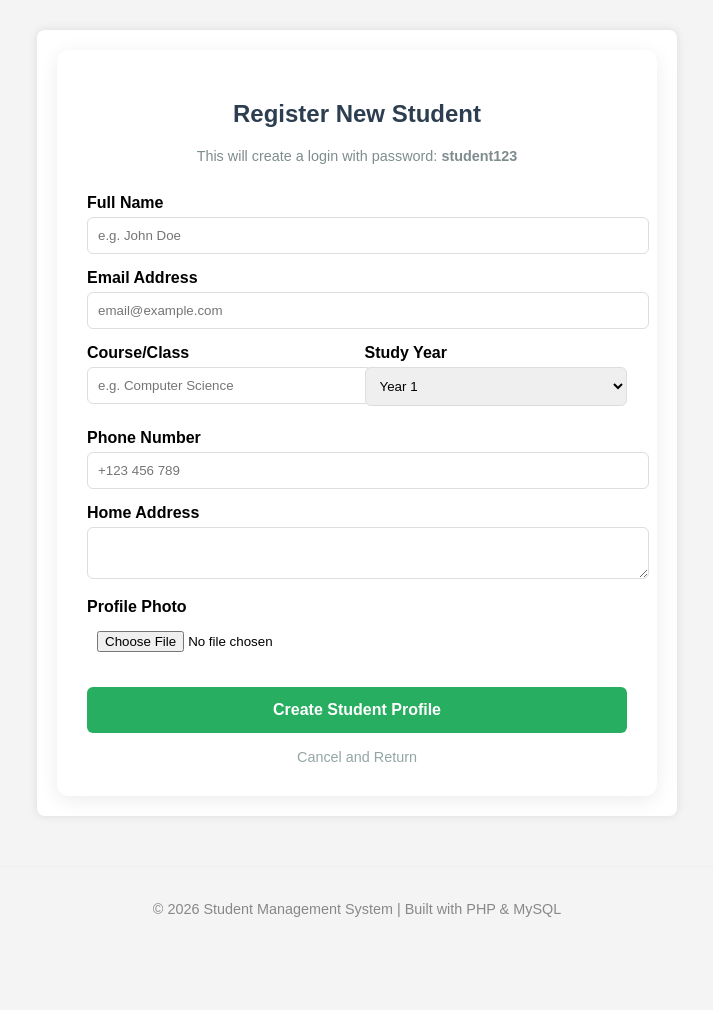
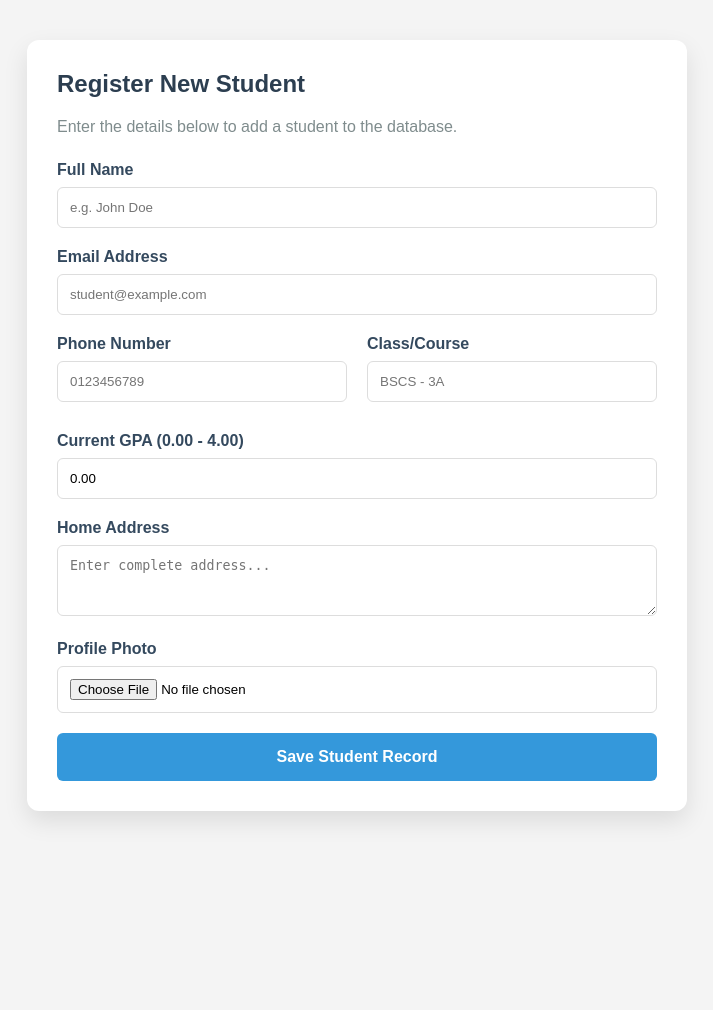
Before and after one commit to saron1927/student-management-system, a PHP site: page /create_student.php in a window 1280 px wide. Shown: the part 140-1150 px from the top of the page, without its empty margins (283-996 px from the left). After the commit the page ends 961 px from the top, so only its background shows below. Run offline with PHP 8.4, Linux system fonts and the light colour scheme; the visitor is signed in with stand-in values (Sample User, id 1).

Commit message:
resolve dashboard stats, student list visibility, and registration

```diff
--- a/create_student.php
+++ b/create_student.php
@@ -2,134 +2,119 @@
 session_start();
 require 'config.php';
 
-// 1. SECURITY CHECK: Only Admins can create students
-if (!isset($_SESSION['user_id']) || $_SESSION['role'] !== 'admin') {
+// 1. SECURITY: Ensure user is logged in
+if (!isset($_SESSION['user_id'])) {
     header("Location: login.php");
     exit();
 }
 
+$message = "";
+
+// 2. PROCESS FORM SUBMISSION
 if ($_SERVER['REQUEST_METHOD'] == 'POST') {
-    $name = trim($_POST['name']);
-    $email = trim($_POST['email']);
-    $phone = trim($_POST['phone']);
-    $class_name = trim($_POST['class_name']);
-    $study_year = $_POST['study_year'];
-    $address = trim($_POST['address']);
-    $photoName = 'default.png';
+    $name = $_POST['name'];
+    $email = $_POST['email'];
+    $phone = $_POST['phone'];
+    $class_name = $_POST['class_name'];
+    $gpa = $_POST['gpa'];
+    $address = $_POST['address'];
+
+    // Handle Photo Upload
+    $photo = "default.png"; // Default if no file uploaded
+    if (!empty($_FILES['photo']['name'])) {
+        $target_dir = "uploads/";
+        // Create folder if it doesn't exist
+        if (!file_exists($target_dir)) { mkdir($target_dir, 0777, true); }
+
+        $photo = time() . "_" . basename($_FILES["photo"]["name"]);
+        move_uploaded_file($_FILES["photo"]["tmp_id"], $target_dir . $photo);
+    }
 
     try {
-        $pdo->beginTransaction();
+        // 3. INSERT DATA
+        // Note: We leave user_id as NULL or 0 if this is a general entry,
+        // or you can set it to $_SESSION['user_id'] if the student is adding themselves.
+        $sql = "INSERT INTO students (name, email, phone, class_name, gpa, address, photo, user_id)
+                VALUES (?, ?, ?, ?, ?, ?, ?, ?)";
+        $stmt = $pdo->prepare($sql);
+        $stmt->execute([$name, $email, $phone, $class_name, $gpa, $address, $photo, 0]);
 
-        // A. CHECK IF USER ALREADY EXISTS
-        $username = strtolower(str_replace(' ', '', $name));
-        $check = $pdo->prepare("SELECT id FROM users WHERE username = ?");
-        $check->execute([$username]);
-        if ($check->fetch()) {
-            // If username exists, add a random number to make it unique
-            $username .= rand(10, 99);
-        }
-
-        // B. CREATE LOGIN ACCOUNT
-        $password = password_hash("student123", PASSWORD_DEFAULT);
-        $stmtUser = $pdo->prepare("INSERT INTO users (username, password, role) VALUES (?, ?, 'student')");
-        $stmtUser->execute([$username, $password]);
-
-        // IMPORTANT: Get the ID of the user we just created
-        $new_user_id = $pdo->lastInsertId();
-
-        // C. HANDLE PHOTO UPLOAD
-        if (isset($_FILES['photo']) && $_FILES['photo']['error'] == 0) {
-            $targetDir = "uploads/";
-            if (!is_dir($targetDir)) mkdir($targetDir, 0777, true);
-
-            $photoName = time() . "_" . basename($_FILES["photo"]["name"]);
-            move_uploaded_file($_FILES["photo"]["tmp_name"], $targetDir . $photoName);
-        }
-
-        // D. INSERT STUDENT RECORD (Linked via user_id)
-        $sql = "INSERT INTO students (name, email, phone, class_name, study_year, address, photo, user_id, gpa)
-                VALUES (?, ?, ?, ?, ?, ?, ?, ?, 0.00)";
-        $stmtStudent = $pdo->prepare($sql);
-        $stmtStudent->execute([$name, $email, $phone, $class_name, $study_year, $address, $photoName, $new_user_id]);
-
-        $pdo->commit();
-
-        // SUCCESS: Redirect to the list, NOT the profile
-        header("Location: list_students.php?msg=added");
-        exit();
-
-    } catch (Exception $e) {
-        $pdo->rollBack();
-        $error = "Error: " . $e->getMessage();
+        $message = "<div style='color: #27ae60; padding: 10px; background: #eafaf1; border-radius: 5px; margin-bottom: 20px;'>
+                        ✅ Student registered successfully! <a href='list_students.php'>View List</a>
+                    </div>";
+    } catch (PDOException $e) {
+        $message = "<div style='color: #e74c3c; padding: 10px; background: #fdf2f2; border-radius: 5px; margin-bottom: 20px;'>
+                        ❌ Error: " . $e->getMessage() . "
+                    </div>";
     }
 }
 
 include 'header.php';
 ?>
 
-<div class="container" style="max-width: 600px; margin-top: 30px;">
-    <div style="background: white; padding: 30px; border-radius: 12px; box-shadow: 0 4px 20px rgba(0,0,0,0.08);">
-        <h2 style="text-align: center; color: #2c3e50; margin-bottom: 20px;">Register New Student</h2>
+<!DOCTYPE html>
+<html lang="en">
+<head>
+    <meta charset="UTF-8">
+    <title>Register Student</title>
+    <link rel="stylesheet" href="style.css">
+    <style>
+        .form-card { max-width: 600px; margin: 40px auto; background: white; padding: 30px; border-radius: 12px; box-shadow: 0 10px 25px rgba(0,0,0,0.1); }
+        .form-group { margin-bottom: 20px; }
+        label { display: block; margin-bottom: 8px; font-weight: 600; color: #34495e; }
+        input[type="text"], input[type="email"], input[type="number"], textarea, input[type="file"] {
+            width: 100%; padding: 12px; border: 1px solid #ddd; border-radius: 6px; box-sizing: border-box;
+        }
+        .submit-btn { background: #3498db; color: white; border: none; padding: 15px 25px; border-radius: 6px; cursor: pointer; font-size: 1rem; font-weight: bold; width: 100%; }
+        .submit-btn:hover { background: #2980b9; }
+    </style>
+</head>
+<body>
+    <div class="form-card">
+        <h2 style="margin-top: 0; color: #2c3e50;">Register New Student</h2>
+        <p style="color: #7f8c8d; margin-bottom: 25px;">Enter the details below to add a student to the database.</p>
 
-        <?php if (isset($error)): ?>
-            <div style="background: #fff5f5; color: #c53030; padding: 10px; border-radius: 5px; margin-bottom: 20px; text-align: center;">
-                <?= $error ?>
-            </div>
-        <?php endif; ?>
+        <?= $message ?>
 
-        <p style="text-align: center; color: #7f8c8d; font-size: 0.9rem; margin-bottom: 30px;">
-            This will create a login with password: <strong>student123</strong>
-        </p>
-
-        <form method="POST" enctype="multipart/form-data">
-            <div style="margin-bottom: 15px;">
-                <label style="display: block; font-weight: bold; margin-bottom: 5px;">Full Name</label>
-                <input type="text" name="name" required placeholder="e.g. John Doe" style="width: 100%; padding: 10px; border: 1px solid #ddd; border-radius: 6px;">
+        <form action="create_student.php" method="POST" enctype="multipart/form-data">
+            <div class="form-group">
+                <label>Full Name</label>
+                <input type="text" name="name" required placeholder="e.g. John Doe">
             </div>
 
-            <div style="margin-bottom: 15px;">
-                <label style="display: block; font-weight: bold; margin-bottom: 5px;">Email Address</label>
-                <input type="email" name="email" required placeholder="email@example.com" style="width: 100%; padding: 10px; border: 1px solid #ddd; border-radius: 6px;">
+            <div class="form-group">
+                <label>Email Address</label>
+                <input type="email" name="email" required placeholder="student@example.com">
             </div>
 
-            <div style="display: flex; gap: 15px; margin-bottom: 15px;">
-                <div style="flex: 1;">
-                    <label style="display: block; font-weight: bold; margin-bottom: 5px;">Course/Class</label>
-                    <input type="text" name="class_name" placeholder="e.g. Computer Science" style="width: 100%; padding: 10px; border: 1px solid #ddd; border-radius: 6px;">
+            <div style="display: grid; grid-template-columns: 1fr 1fr; gap: 20px;">
+                <div class="form-group">
+                    <label>Phone Number</label>
+                    <input type="text" name="phone" placeholder="0123456789">
                 </div>
-                <div style="flex: 1;">
-                    <label style="display: block; font-weight: bold; margin-bottom: 5px;">Study Year</label>
-                    <select name="study_year" style="width: 100%; padding: 10px; border: 1px solid #ddd; border-radius: 6px;">
-                        <option value="Year 1">Year 1</option>
-                        <option value="Year 2">Year 2</option>
-                        <option value="Year 3">Year 3</option>
-                        <option value="Year 4">Year 4</option>
-                    </select>
+                <div class="form-group">
+                    <label>Class/Course</label>
+                    <input type="text" name="class_name" required placeholder="BSCS - 3A">
                 </div>
             </div>
 
-            <div style="margin-bottom: 15px;">
-                <label style="display: block; font-weight: bold; margin-bottom: 5px;">Phone Number</label>
-                <input type="text" name="phone" placeholder="+123 456 789" style="width: 100%; padding: 10px; border: 1px solid #ddd; border-radius: 6px;">
+            <div class="form-group">
+                <label>Current GPA (0.00 - 4.00)</label>
+                <input type="number" step="0.01" name="gpa" min="0" max="4" required value="0.00">
             </div>
 
-            <div style="margin-bottom: 15px;">
-                <label style="display: block; font-weight: bold; margin-bottom: 5px;">Home Address</label>
-                <textarea name="address" rows="2" style="width: 100%; padding: 10px; border: 1px solid #ddd; border-radius: 6px;"></textarea>
+            <div class="form-group">
+                <label>Home Address</label>
+                <textarea name="address" rows="3" placeholder="Enter complete address..."></textarea>
             </div>
 
-            <div style="margin-bottom: 25px;">
-                <label style="display: block; font-weight: bold; margin-bottom: 5px;">Profile Photo</label>
-                <input type="file" name="photo" accept="image/*" style="margin-top: 5px;">
+            <div class="form-group">
+                <label>Profile Photo</label>
+                <input type="file" name="photo" accept="image/*">
             </div>
 
-            <button type="submit" style="width: 100%; background: #27ae60; color: white; padding: 14px; border: none; border-radius: 6px; cursor: pointer; font-weight: bold; font-size: 1rem;">Create Student Profile</button>
-
-            <div style="text-align: center; margin-top: 15px;">
-                <a href="list_students.php" style="color: #95a5a6; text-decoration: none; font-size: 0.9rem;">Cancel and Return</a>
-            </div>
+            <button type="submit" class="submit-btn">Save Student Record</button>
         </form>
     </div>
-</div>
-
-<?php include 'footer.php'; ?>
+</body>
+</html>
```
Also changed, not shown: dashboard.php (+31 -19 lines), list_students.php (+67 -107 lines), my_profile.php (+28 -39 lines).
